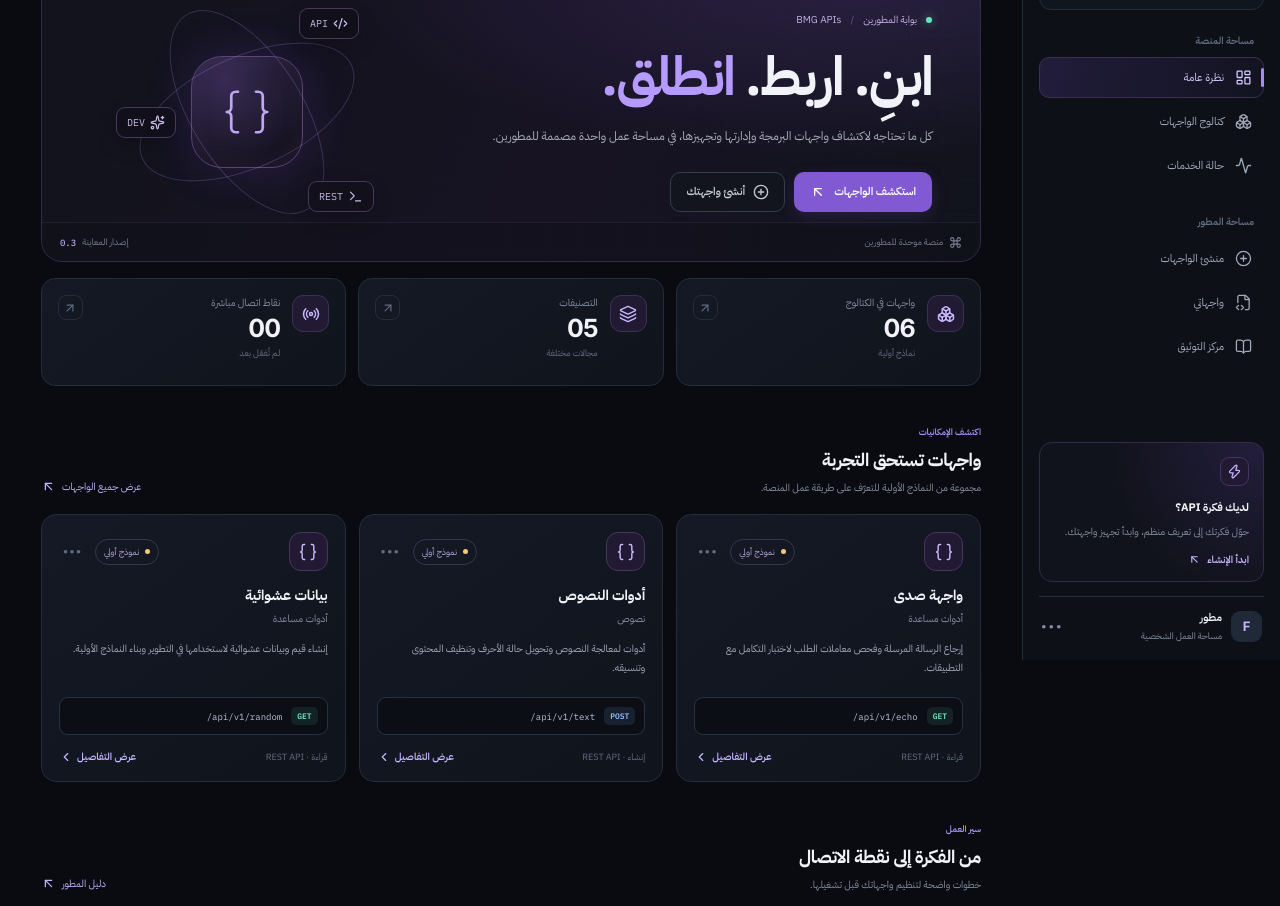
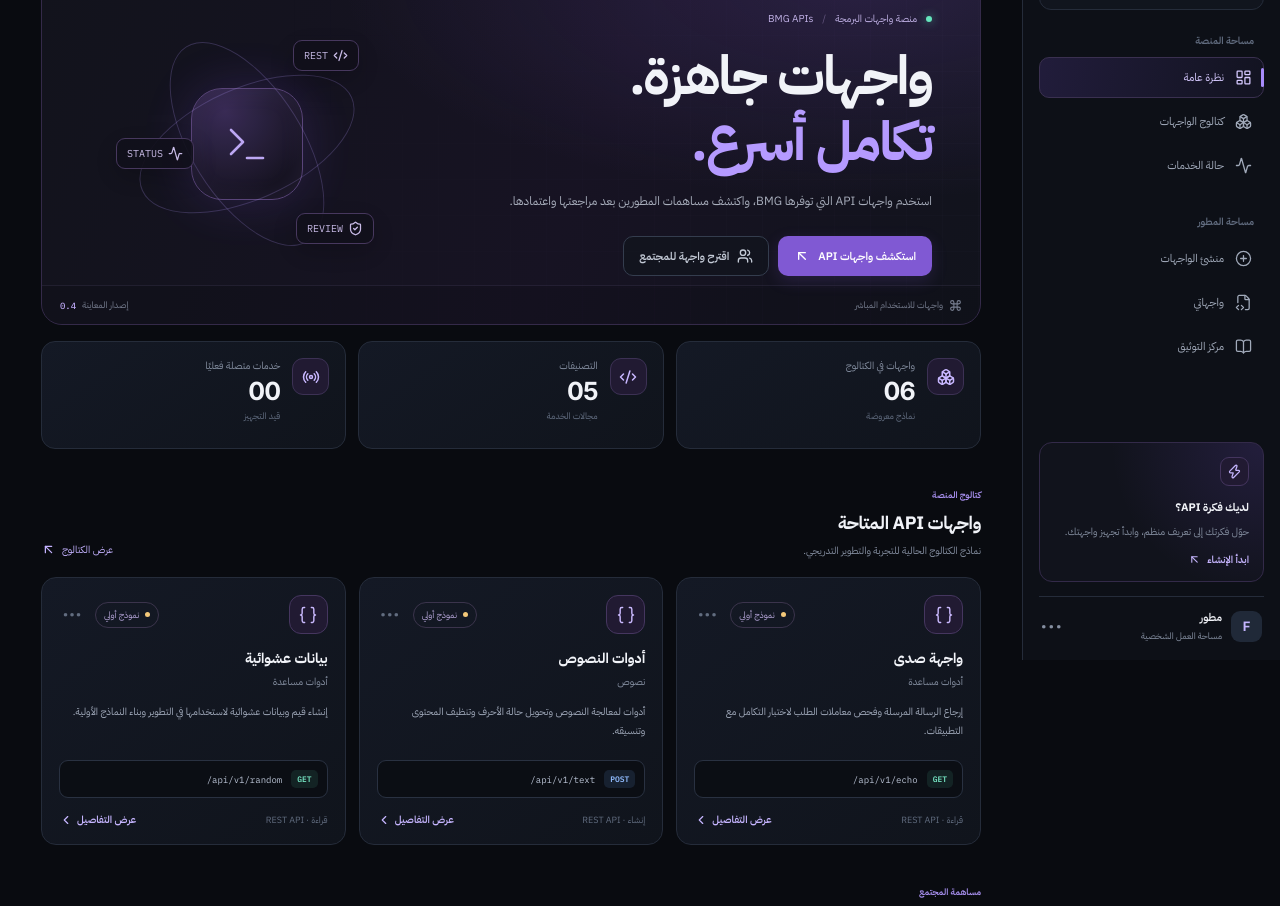
Before and after one commit to T7-T7/Bmg-Apis, a Next.js app: page / in a window 1280 px wide. Shown: the part 140-1046 px from the top of the page. Built offline with nearby package versions, Linux system fonts and the light colour scheme.

Commit message:
تحويل تجربة المنصة إلى بوابة APIs ومساهمات المجتمع

```diff
--- a/app/page.tsx
+++ b/app/page.tsx
@@ -1,21 +1,12 @@
 import Link from "next/link";
-import {
-  Activity, ArrowLeft, ArrowUpLeft, ArrowUpRight, Boxes, Braces,
-  CirclePlus, Code2, Command, Layers3, Radio, Sparkles, Terminal,
-} from "lucide-react";
+import { Activity, ArrowUpLeft, Boxes, Code2, Command, Radio, ShieldCheck, Terminal, Users } from "lucide-react";
 import ApiCard from "@/components/api-card";
 import { apiCatalog, categories } from "@/lib/api-data";
 
 const stats = [
-  { label: "واجهات في الكتالوج", value: String(apiCatalog.length).padStart(2, "0"), detail: "نماذج أولية", icon: Boxes },
-  { label: "التصنيفات", value: String(categories.length - 1).padStart(2, "0"), detail: "مجالات مختلفة", icon: Layers3 },
-  { label: "نقاط اتصال مباشرة", value: "00", detail: "لم تُفعّل بعد", icon: Radio },
-];
-
-const steps = [
-  { number: "01", title: "استكشف", text: "اعثر على الواجهة المناسبة لمشروعك.", icon: Boxes },
-  { number: "02", title: "جهّز", text: "أنشئ تعريفًا وحدد المسار والمدخلات.", icon: Braces },
-  { number: "03", title: "تكامل", text: "اختبر الطلب وجهّز التوثيق والنشر.", icon: Terminal },
+  { label: "واجهات في الكتالوج", value: String(apiCatalog.length).padStart(2, "0"), detail: "نماذج معروضة", icon: Boxes },
+  { label: "التصنيفات", value: String(categories.length - 1).padStart(2, "0"), detail: "مجالات الخدمة", icon: Code2 },
+  { label: "خدمات متصلة فعليًا", value: "00", detail: "قيد التجهيز", icon: Radio },
 ];
 
 export default function DashboardPage() {
@@ -24,46 +15,44 @@ export default function DashboardPage() {
       <section className="welcome-banner">
         <div className="welcome-grid" />
         <div className="welcome-content">
-          <div className="welcome-kicker"><span className="kicker-pulse" /> بوابة المطورين <span className="kicker-divider">/</span> BMG APIs</div>
-          <h1>ابنِ. اربط. <span>انطلق.</span></h1>
-          <p>كل ما تحتاجه لاكتشاف واجهات البرمجة وإدارتها وتجهيزها، في مساحة عمل واحدة مصممة للمطورين.</p>
+          <div className="welcome-kicker"><span className="kicker-pulse" /> منصة واجهات البرمجة <span className="kicker-divider">/</span> BMG APIs</div>
+          <h1>واجهات جاهزة.<br /><span>تكامل أسرع.</span></h1>
+          <p>استخدم واجهات API التي توفرها BMG، واكتشف مساهمات المطورين بعد مراجعتها واعتمادها.</p>
           <div className="welcome-actions">
-            <Link href="/apis" className="button-primary">استكشف الواجهات <ArrowUpLeft size={16} /></Link>
-            <Link href="/create" className="button-quiet"><CirclePlus size={16} /> أنشئ واجهتك</Link>
+            <Link href="/apis" className="button-primary">استكشف واجهات API <ArrowUpLeft size={16} /></Link>
+            <Link href="/create" className="button-quiet"><Users size={16} /> اقترح واجهة للمجتمع</Link>
           </div>
         </div>
         <div className="welcome-art" aria-hidden="true">
           <div className="orbit orbit-one" /><div className="orbit orbit-two" />
-          <div className="orbit-core"><Braces size={54} strokeWidth={1.2} /></div>
-          <span className="orbit-chip chip-one"><Code2 size={15} /> API</span>
-          <span className="orbit-chip chip-two"><Terminal size={15} /> REST</span>
-          <span className="orbit-chip chip-three"><Sparkles size={15} /> DEV</span>
+          <div className="orbit-core"><Terminal size={48} strokeWidth={1.3} /></div>
+          <span className="orbit-chip chip-one"><Code2 size={15} /> REST</span>
+          <span className="orbit-chip chip-two"><ShieldCheck size={15} /> REVIEW</span>
+          <span className="orbit-chip chip-three"><Activity size={15} /> STATUS</span>
         </div>
-        <div className="welcome-bottom"><span><Command size={13} /> منصة موحدة للمطورين</span><span>إصدار المعاينة <b>0.3</b></span></div>
+        <div className="welcome-bottom"><span><Command size={13} /> واجهات للاستخدام المباشر</span><span>إصدار المعاينة <b>0.4</b></span></div>
       </section>
 
       <section className="overview-stats" aria-label="إحصائيات المنصة">
-        {stats.map(stat => {
-          const Icon = stat.icon;
-          return <article className="overview-stat" key={stat.label}><span className="stat-icon"><Icon size={18} /></span><div className="stat-copy"><span>{stat.label}</span><strong>{stat.value}</strong><small>{stat.detail}</small></div><span className="stat-trend"><ArrowUpRight size={14} /></span></article>;
-        })}
+        {stats.map(stat => { const Icon = stat.icon; return <article className="overview-stat" key={stat.label}><span className="stat-icon"><Icon size={18} /></span><div className="stat-copy"><span>{stat.label}</span><strong>{stat.value}</strong><small>{stat.detail}</small></div></article>; })}
       </section>
 
       <div className="section-heading">
-        <div><span className="section-overline">اكتشف الإمكانيات</span><h2>واجهات تستحق التجربة</h2><p>مجموعة من النماذج الأولية للتعرّف على طريقة عمل المنصة.</p></div>
-        <Link href="/apis" className="text-link">عرض جميع الواجهات <ArrowUpLeft size={15} /></Link>
+        <div><span className="section-overline">كتالوج المنصة</span><h2>واجهات API المتاحة</h2><p>نماذج الكتالوج الحالية للتجربة والتطوير التدريجي.</p></div>
+        <Link href="/apis" className="text-link">عرض الكتالوج <ArrowUpLeft size={15} /></Link>
       </div>
       <div className="api-grid">{apiCatalog.slice(0, 3).map(api => <ApiCard key={api.slug} api={api} />)}</div>
 
       <section className="workflow-section">
-        <div className="section-heading"><div><span className="section-overline">سير العمل</span><h2>من الفكرة إلى نقطة الاتصال</h2><p>خطوات واضحة لتنظيم واجهاتك قبل تشغيلها.</p></div><Link href="/docs" className="text-link">دليل المطور <ArrowUpLeft size={15} /></Link></div>
-        <div className="workflow-grid">{steps.map((step, index) => {
-          const Icon = step.icon;
-          return <article className="workflow-card" key={step.number}><div className="workflow-card-top"><span>{step.number}</span><Icon size={19} /></div><h3>{step.title}</h3><p>{step.text}</p>{index < steps.length - 1 && <span className="workflow-connector"><ArrowLeft size={15} /></span>}</article>;
-        })}</div>
+        <div className="section-heading"><div><span className="section-overline">مساهمة المجتمع</span><h2>كيف تُنشر واجهة المطور؟</h2><p>لا تظهر أي مساهمة للعامة قبل مراجعتها.</p></div></div>
+        <div className="workflow-grid">
+          <article className="workflow-card"><div className="workflow-card-top"><span>01</span><Users size={19} /></div><h3>إرسال المساهمة</h3><p>أرسل بيانات API ورابطها وكود اختبارها.</p></article>
+          <article className="workflow-card"><div className="workflow-card-top"><span>02</span><ShieldCheck size={19} /></div><h3>مراجعة المشرف</h3><p>تُفحص البيانات وكود الاختبار قبل الموافقة.</p></article>
+          <article className="workflow-card"><div className="workflow-card-top"><span>03</span><Activity size={19} /></div><h3>مراقبة الحالة</h3><p>تُراقب الخدمة دوريًا وتُعرض حالة توفرها.</p></article>
+        </div>
       </section>
 
-      <section className="bottom-cta"><div className="cta-icon"><Activity size={21} /></div><div><strong>جاهز لبدء واجهتك الأولى؟</strong><p>ابدأ بتعريف نقطة الاتصال، ثم أكمل إعدادها من مساحة المطور.</p></div><Link href="/create" className="button-primary">فتح المنشئ <ArrowUpLeft size={15} /></Link></section>
+      <section className="bottom-cta"><div className="cta-icon"><Users size={21} /></div><div><strong>لديك واجهة API مفيدة؟</strong><p>اقترحها على المجتمع لتدخل مرحلة المراجعة.</p></div><Link href="/create" className="button-primary">إرسال مساهمة <ArrowUpLeft size={15} /></Link></section>
     </div>
   );
 }
```
